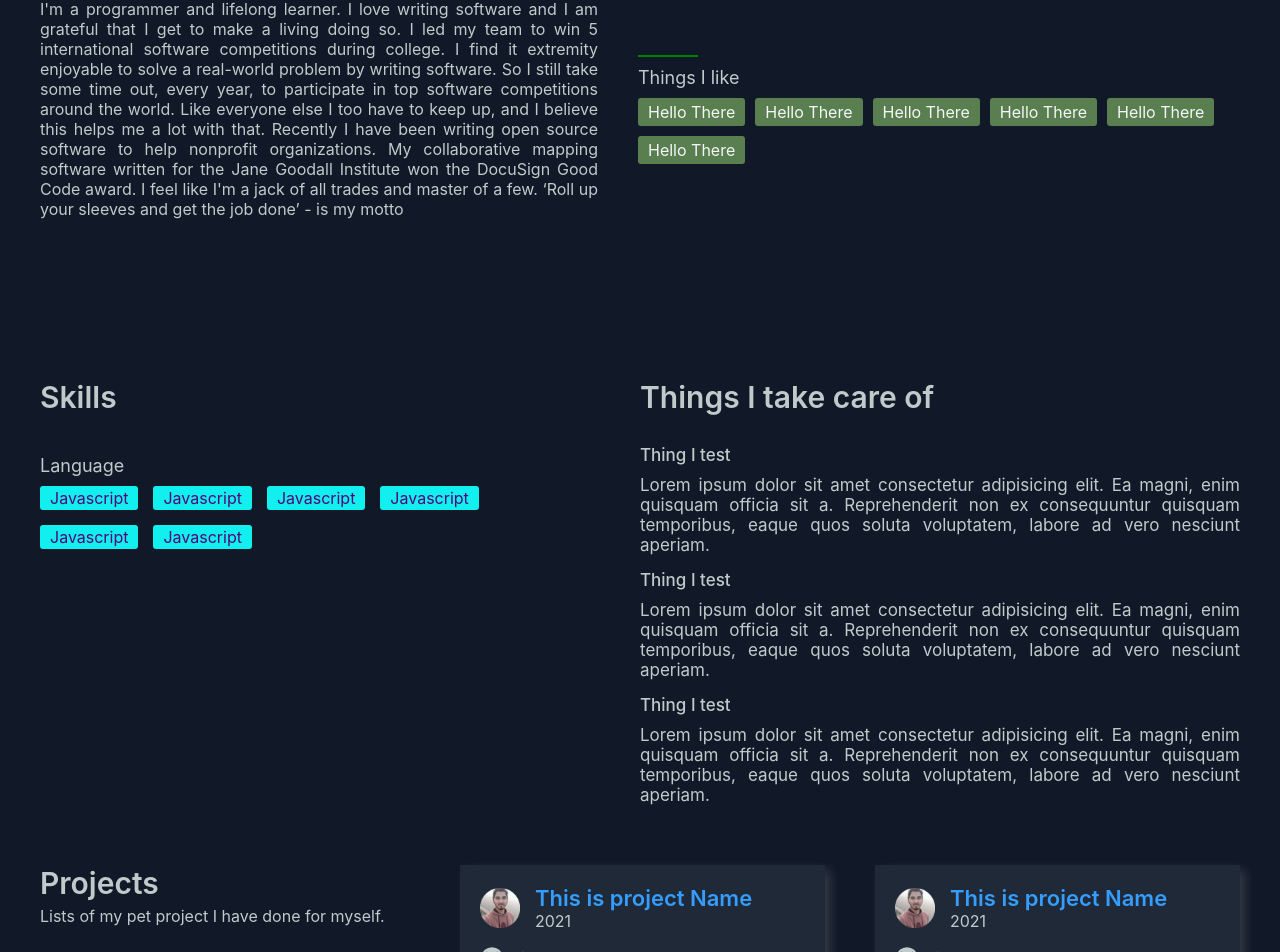
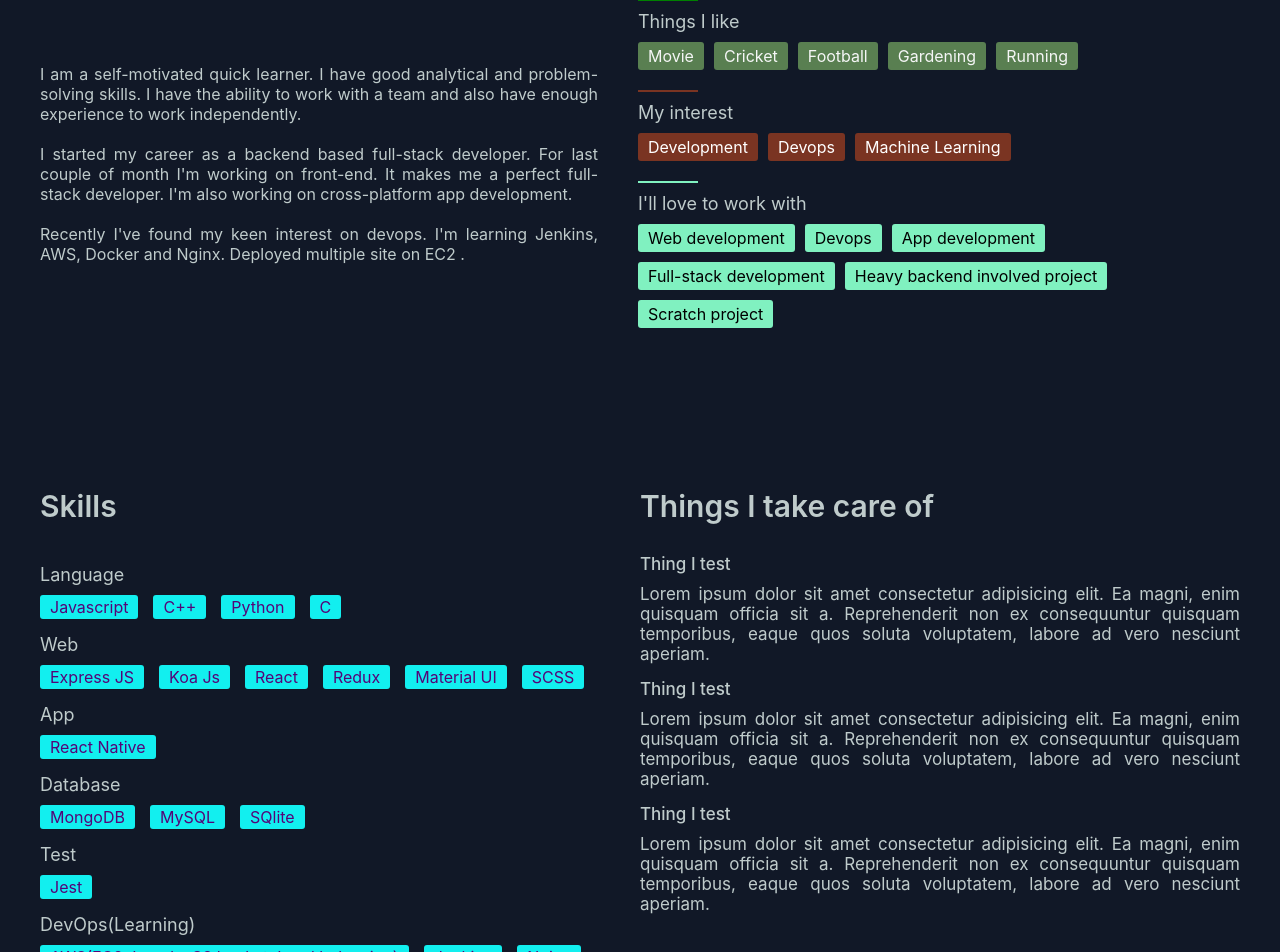
Before and after one commit to islamshaheb/personalPortfolio, a React (Create React App) app: page / in a window 1280 px wide. Shown: the part 867-1819 px from the top of the page. Built offline with nearby package versions, Linux system fonts and the light colour scheme.

Commit message:
'addedActualValueInFirstThreeComponent'

```diff
--- a/src/views/components/moreAboutMe/moreAboutMe.tsx
+++ b/src/views/components/moreAboutMe/moreAboutMe.tsx
@@ -34,15 +34,13 @@ const MoreAboutMe = ({ theme }: props) => {
             textAlign: 'justify',
           }}
         >
-          I'm a programmer and lifelong learner. I love writing software and I am grateful that I
-          get to make a living doing so. I led my team to win 5 international software competitions
-          during college. I find it extremity enjoyable to solve a real-world problem by writing
-          software. So I still take some time out, every year, to participate in top software
-          competitions around the world. Like everyone else I too have to keep up, and I believe
-          this helps me a lot with that. Recently I have been writing open source software to help
-          nonprofit organizations. My collaborative mapping software written for the Jane Goodall
-          Institute won the DocuSign Good Code award. I feel like I'm a jack of all trades and
-          master of a few. ‘Roll up your sleeves and get the job done’ - is my motto
+          I am a self-motivated quick learner. I have good analytical and problem-solving skills. I
+          have the ability to work with a team and also have enough experience to work
+          independently. <br /> <br />I started my career as a backend based full-stack developer.
+          For last couple of month I'm working on front-end. It makes me a perfect full-stack
+          developer. I'm also working on cross-platform app development.
+          <br /> <br /> Recently I've found my keen interest on devops. I'm learning Jenkins, AWS,
+          Docker and Nginx. Deployed multiple site on EC2 .
         </div>
         <div
           style={{
@@ -62,7 +60,6 @@ const MoreAboutMe = ({ theme }: props) => {
                 width: 60,
                 margin: Width <= 786 ? '0 auto' : 'inherit',
               }}
-              // className={styles.textTitle}
             ></div>
             <p style={{ color: theme.color }} className={styles.textTitle}>
               {' '}
@@ -85,7 +82,7 @@ const MoreAboutMe = ({ theme }: props) => {
                   color: '#F5F6F6',
                 }}
               >
-                Hello There
+                Movie
               </div>
               <div
                 style={{
@@ -95,7 +92,7 @@ const MoreAboutMe = ({ theme }: props) => {
                   color: '#F5F6F6',
                 }}
               >
-                Hello There
+                Cricket
               </div>
               <div
                 style={{
@@ -105,7 +102,7 @@ const MoreAboutMe = ({ theme }: props) => {
                   color: '#F5F6F6',
                 }}
               >
-                Hello There
+                Football
               </div>
               <div
                 style={{
@@ -115,7 +112,7 @@ const MoreAboutMe = ({ theme }: props) => {
                   color: '#F5F6F6',
                 }}
               >
-                Hello There
+                Gardening
               </div>
               <div
                 style={{
@@ -125,17 +122,144 @@ const MoreAboutMe = ({ theme }: props) => {
                   color: '#F5F6F6',
                 }}
               >
-                Hello There
+                Running
+              </div>
+            </div>
+          </div>
+          {/* new */}
+          <div>
+            <div
+              style={{
+                borderTop: '2px solid #7A3422',
+                width: 60,
+                margin: Width <= 786 ? '0 auto' : 'inherit',
+              }}
+            ></div>
+            <p style={{ color: theme.color }} className={styles.textTitle}>
+              My interest
+            </p>
+            <div
+              style={{
+                display: 'flex',
+                justifyContent: Width > 769 ? 'flex-start' : 'center',
+                alignItems: 'center',
+                flexWrap: 'wrap',
+                gap: 10,
+              }}
+            >
+              <div
+                style={{
+                  background: '#7A3422',
+                  padding: '4px 10px',
+                  borderRadius: 3,
+                  color: 'white',
+                }}
+              >
+                Development
               </div>
               <div
                 style={{
-                  background: '#597F51',
+                  background: '#7A3422',
                   padding: '4px 10px',
                   borderRadius: 3,
-                  color: '#F5F6F6',
+                  color: 'white',
                 }}
               >
-                Hello There
+                Devops
+              </div>
+              <div
+                style={{
+                  background: '#7A3422',
+                  padding: '4px 10px',
+                  borderRadius: 3,
+                  color: 'white',
+                }}
+              >
+                Machine Learning
+              </div>
+            </div>
+          </div>
+          {/* ;; */}
+          <div>
+            <div
+              style={{
+                borderTop: '2px solid #80F1C0',
+                width: 60,
+                margin: Width <= 786 ? '0 auto' : 'inherit',
+              }}
+            ></div>
+            <p style={{ color: theme.color }} className={styles.textTitle}>
+              I'll love to work with
+            </p>
+            <div
+              style={{
+                display: 'flex',
+                justifyContent: Width > 769 ? 'flex-start' : 'center',
+                alignItems: 'center',
+                flexWrap: 'wrap',
+                gap: 10,
+              }}
+            >
+              <div
+                style={{
+                  background: '#80F1C0',
+                  padding: '4px 10px',
+                  borderRadius: 3,
+                  color: 'black',
+                }}
+              >
+                Web development
+              </div>
+              <div
+                style={{
+                  background: '#80F1C0',
+                  padding: '4px 10px',
+                  borderRadius: 3,
+                  color: 'black',
+                }}
+              >
+                Devops
+              </div>
+              <div
+                style={{
+                  background: '#80F1C0',
+                  padding: '4px 10px',
+                  borderRadius: 3,
+                  color: 'black',
+                }}
+              >
+                App development
+              </div>
+
+              <div
+                style={{
+                  background: '#80F1C0',
+                  padding: '4px 10px',
+                  borderRadius: 3,
+                  color: 'black',
+                }}
+              >
+                Full-stack development
+              </div>
+              <div
+                style={{
+                  background: '#80F1C0',
+                  padding: '4px 10px',
+                  borderRadius: 3,
+                  color: 'black',
+                }}
+              >
+                Heavy backend involved project
+              </div>
+              <div
+                style={{
+                  background: '#80F1C0',
+                  padding: '4px 10px',
+                  borderRadius: 3,
+                  color: 'black',
+                }}
+              >
+                Scratch project
               </div>
             </div>
           </div>
--- a/src/views/components/skillsAndValues/skillsAndValues.tsx
+++ b/src/views/components/skillsAndValues/skillsAndValues.tsx
@@ -28,7 +28,7 @@ const SkillsAndValues = () => {
           style={{
             display: 'flex',
             flexDirection: 'column',
-            gap: 15,
+            gap: 5,
           }}
         >
           <div>
@@ -60,7 +60,7 @@ const SkillsAndValues = () => {
                   background: theme.dark ? '#12EFEF' : '#544A8A',
                 }}
               >
-                Javascript
+                C++
               </div>
               <div
                 className={styles.tags}
@@ -69,7 +69,7 @@ const SkillsAndValues = () => {
                   background: theme.dark ? '#12EFEF' : '#544A8A',
                 }}
               >
-                Javascript
+                Python
               </div>{' '}
               <div
                 className={styles.tags}
@@ -78,8 +78,23 @@ const SkillsAndValues = () => {
                   background: theme.dark ? '#12EFEF' : '#544A8A',
                 }}
               >
-                Javascript
-              </div>{' '}
+                C
+              </div>
+            </div>
+          </div>
+          <div>
+            <p className={styles.textTitle} style={{ color: theme.color }}>
+              Web
+            </p>
+            <div
+              style={{
+                display: 'flex',
+                alignItems: 'center',
+                gap: 15,
+                flexWrap: 'wrap',
+                justifyContent: Width > 769 ? 'flex-start' : 'center',
+              }}
+            >
               <div
                 className={styles.tags}
                 style={{
@@ -87,8 +102,8 @@ const SkillsAndValues = () => {
                   background: theme.dark ? '#12EFEF' : '#544A8A',
                 }}
               >
-                Javascript
-              </div>{' '}
+                Express JS
+              </div>
               <div
                 className={styles.tags}
                 style={{
@@ -96,7 +111,184 @@ const SkillsAndValues = () => {
                   background: theme.dark ? '#12EFEF' : '#544A8A',
                 }}
               >
-                Javascript
+                Koa Js
+              </div>
+              <div
+                className={styles.tags}
+                style={{
+                  color: theme.dark ? '#540478' : '#F3F2F8',
+                  background: theme.dark ? '#12EFEF' : '#544A8A',
+                }}
+              >
+                React
+              </div>
+              <div
+                className={styles.tags}
+                style={{
+                  color: theme.dark ? '#540478' : '#F3F2F8',
+                  background: theme.dark ? '#12EFEF' : '#544A8A',
+                }}
+              >
+                Redux
+              </div>
+              <div
+                className={styles.tags}
+                style={{
+                  color: theme.dark ? '#540478' : '#F3F2F8',
+                  background: theme.dark ? '#12EFEF' : '#544A8A',
+                }}
+              >
+                Material UI
+              </div>
+              <div
+                className={styles.tags}
+                style={{
+                  color: theme.dark ? '#540478' : '#F3F2F8',
+                  background: theme.dark ? '#12EFEF' : '#544A8A',
+                }}
+              >
+                SCSS
+              </div>
+            </div>
+          </div>
+          <div>
+            <p className={styles.textTitle} style={{ color: theme.color }}>
+              App
+            </p>
+            <div
+              style={{
+                display: 'flex',
+                alignItems: 'center',
+                gap: 15,
+                flexWrap: 'wrap',
+                justifyContent: Width > 769 ? 'flex-start' : 'center',
+              }}
+            >
+              <div
+                className={styles.tags}
+                style={{
+                  color: theme.dark ? '#540478' : '#F3F2F8',
+                  background: theme.dark ? '#12EFEF' : '#544A8A',
+                }}
+              >
+                React Native
+              </div>
+            </div>
+          </div>
+          <div>
+            <p className={styles.textTitle} style={{ color: theme.color }}>
+              Database
+            </p>
+            <div
+              style={{
+                display: 'flex',
+                alignItems: 'center',
+                gap: 15,
+                flexWrap: 'wrap',
+                justifyContent: Width > 769 ? 'flex-start' : 'center',
+              }}
+            >
+              <div
+                className={styles.tags}
+                style={{
+                  color: theme.dark ? '#540478' : '#F3F2F8',
+                  background: theme.dark ? '#12EFEF' : '#544A8A',
+                }}
+              >
+                MongoDB
+              </div>
+              <div
+                className={styles.tags}
+                style={{
+                  color: theme.dark ? '#540478' : '#F3F2F8',
+                  background: theme.dark ? '#12EFEF' : '#544A8A',
+                }}
+              >
+                MySQL
+              </div>
+              <div
+                className={styles.tags}
+                style={{
+                  color: theme.dark ? '#540478' : '#F3F2F8',
+                  background: theme.dark ? '#12EFEF' : '#544A8A',
+                }}
+              >
+                SQlite
+              </div>
+            </div>
+          </div>
+          <div>
+            <p className={styles.textTitle} style={{ color: theme.color }}>
+              Test
+            </p>
+            <div
+              style={{
+                display: 'flex',
+                alignItems: 'center',
+                gap: 15,
+                flexWrap: 'wrap',
+                justifyContent: Width > 769 ? 'flex-start' : 'center',
+              }}
+            >
+              <div
+                className={styles.tags}
+                style={{
+                  color: theme.dark ? '#540478' : '#F3F2F8',
+                  background: theme.dark ? '#12EFEF' : '#544A8A',
+                }}
+              >
+                Jest
+              </div>
+            </div>
+          </div>
+          <div>
+            <p className={styles.textTitle} style={{ color: theme.color }}>
+              DevOps(Learning)
+            </p>
+            <div
+              style={{
+                display: 'flex',
+                alignItems: 'center',
+                gap: 15,
+                flexWrap: 'wrap',
+                justifyContent: Width > 769 ? 'flex-start' : 'center',
+              }}
+            >
+              <div
+                className={styles.tags}
+                style={{
+                  color: theme.dark ? '#540478' : '#F3F2F8',
+                  background: theme.dark ? '#12EFEF' : '#544A8A',
+                }}
+              >
+                AWS(EC2, Lamda, S3 bucket, Load balancing)
+              </div>
+              <div
+                className={styles.tags}
+                style={{
+                  color: theme.dark ? '#540478' : '#F3F2F8',
+                  background: theme.dark ? '#12EFEF' : '#544A8A',
+                }}
+              >
+                Jenkins
+              </div>
+              <div
+                className={styles.tags}
+                style={{
+                  color: theme.dark ? '#540478' : '#F3F2F8',
+                  background: theme.dark ? '#12EFEF' : '#544A8A',
+                }}
+              >
+                Nginx
+              </div>
+              <div
+                className={styles.tags}
+                style={{
+                  color: theme.dark ? '#540478' : '#F3F2F8',
+                  background: theme.dark ? '#12EFEF' : '#544A8A',
+                }}
+              >
+                Docker
               </div>
             </div>
           </div>
```
Also changed, not shown: src/views/components/footer/footer.tsx (+6 -2 lines), src/views/components/landIngSection/landingSection.tsx (+3 -7 lines).
